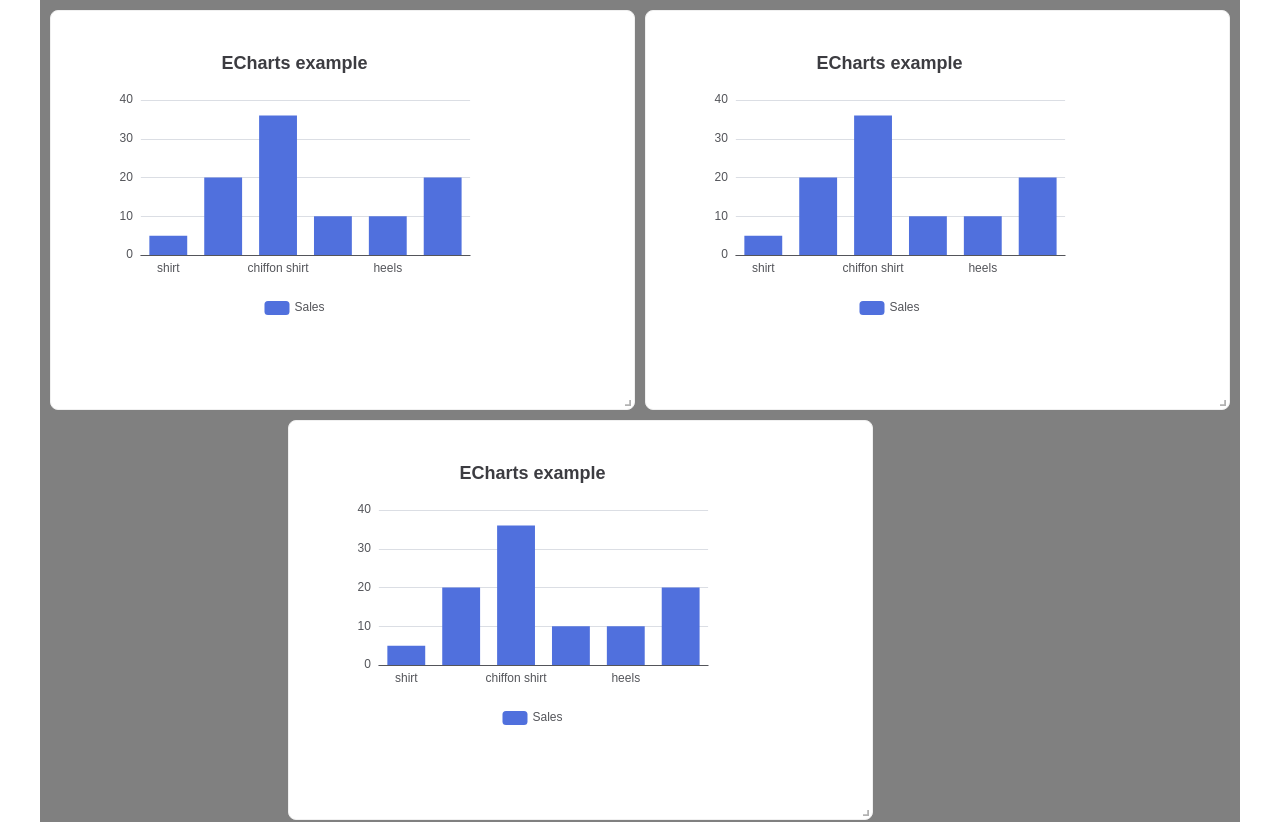
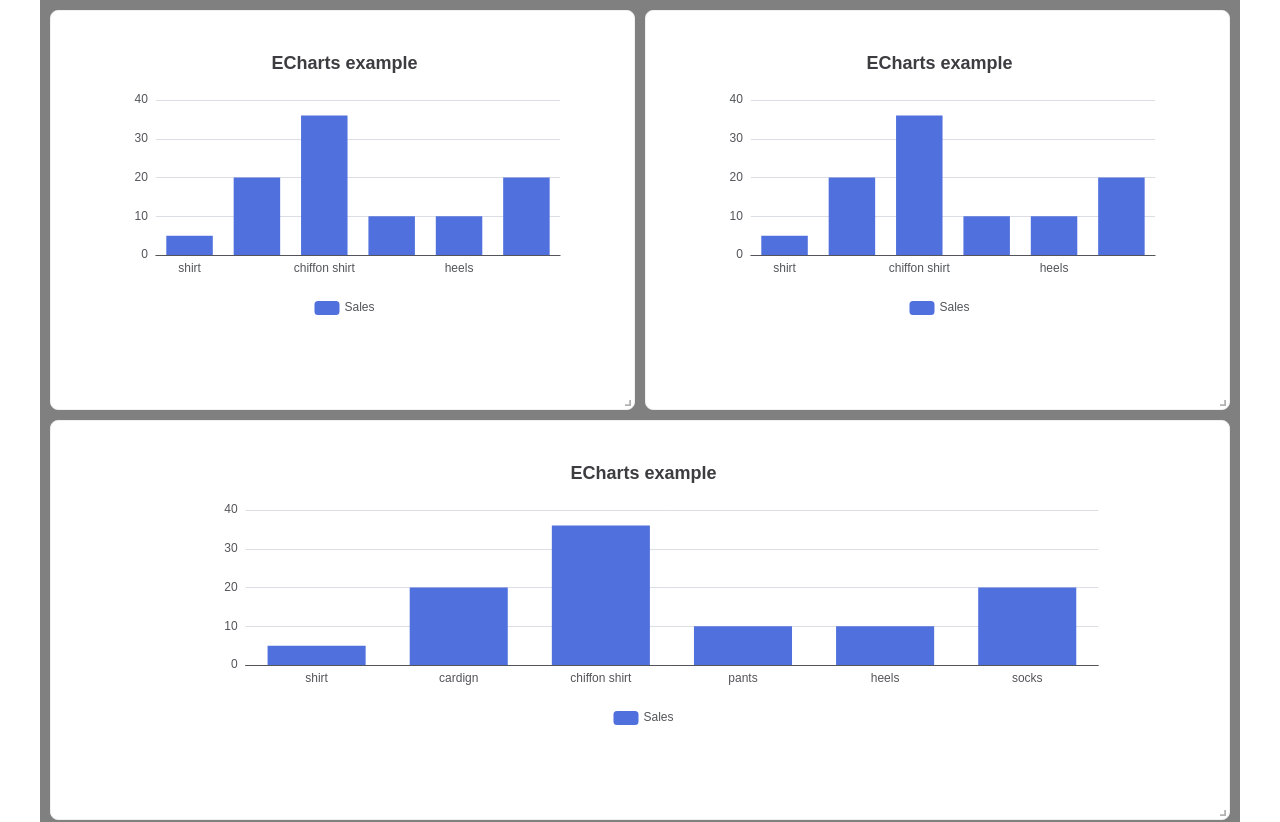
Before and after one commit to OmarNaguib/Reorder-PoC, a React (Vite) app: page / in a window 1280 px wide. Shown: the top 822 px of the page. Built offline with nearby package versions, Linux system fonts and the light colour scheme.

Commit message:
Update grid layout in App component

```diff
--- a/src/App.jsx
+++ b/src/App.jsx
@@ -9,12 +9,12 @@ const ResponsiveGridLayout = WidthProvider(Responsive);
 
 function App() {
   const [layout, setLayout] = useState([
-    { i: "a", x: 0, y: 0, w: 5, h: 1 },
-    { i: "b", x: 5, y: 0, w: 5, h: 1 },
-    { i: "c", x: 2, y: 1, w: 5, h: 1 },
-    { i: "d", x: 0, y: 2, w: 5, h: 1 },
-    { i: "f", x: 5, y: 2, w: 5, h: 1 },
-    { i: "g", x: 2, y: 3, w: 5, h: 1 },
+    { i: "a", x: 0, y: 0, w: 6, h: 1 },
+    { i: "b", x: 6, y: 0, w: 6, h: 1 },
+    { i: "c", x: 2, y: 1, w: 12, h: 1 },
+    { i: "d", x: 0, y: 2, w: 6, h: 1 },
+    { i: "f", x: 6, y: 2, w: 6, h: 1 },
+    { i: "g", x: 2, y: 3, w: 6, h: 1 },
   ]);
 
   const onLayoutChange = (newLayout) => {
@@ -58,7 +58,7 @@ function App() {
         className="layout"
         layout={layout}
         breakpoints={{ lg: 1200, md: 996, sm: 768, xs: 480, xxs: 0 }}
-        cols={{ lg: 12, md: 10, sm: 6, xs: 4, xxs: 2 }}
+        cols={{ lg: 12, md: 12, sm: 12, xs: 12, xxs: 12 }}
         rowHeight={400}
         onLayoutChange={onLayoutChange}
         draggableHandle=".dragHandle"
```
